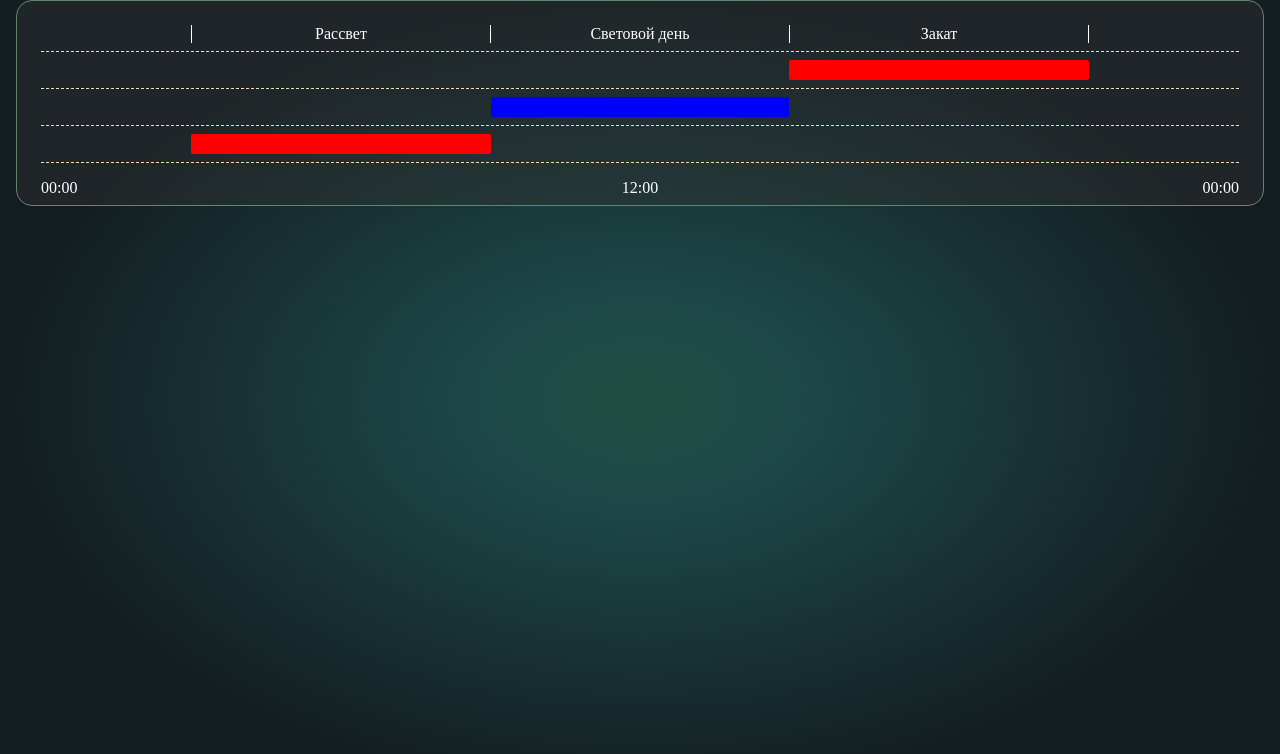
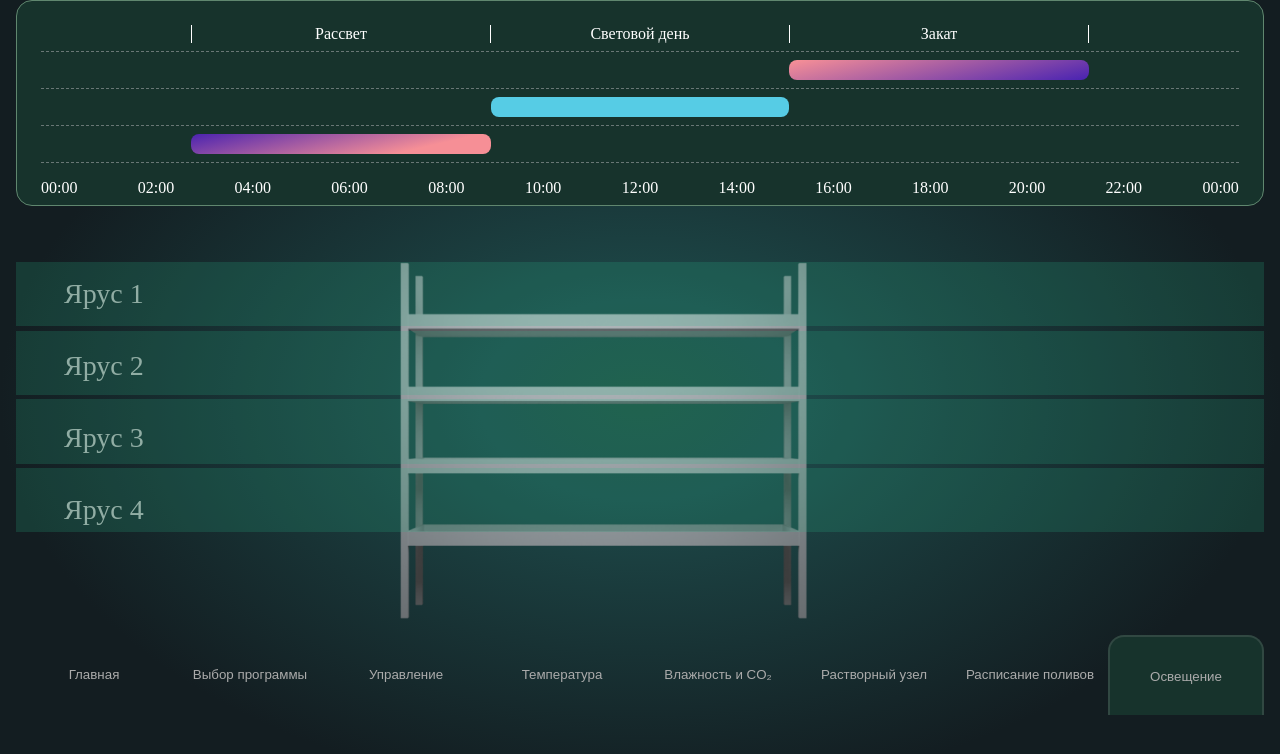
Before and after one commit to x3m4ikc/rea, a React (Create React App) app: page /light in a window 1280 px wide. Shown: the top 754 px of the page. Built offline with nearby package versions, Linux system fonts and the light colour scheme.

Commit message:
Start Logic LightPage

```diff
--- a/src/pages/Light/LightPage.css
+++ b/src/pages/Light/LightPage.css
@@ -1,9 +1,9 @@
 .boxxx {
     padding: 1.5rem 1.5rem 0.5rem;
-    margin: 0 1rem;
+    margin: 0 1rem 3.5rem;
     border-radius: 1rem;
     border: 1px solid #60876F;
-    background: rgba(51, 51, 51, 0.40);
+    background: rgba(23, 51, 44, 1);
 }
 
 .box-flex {
@@ -30,24 +30,33 @@
 
 .box-lines {
     margin-top: .5rem;
-    border-top: 1px dashed wheat;
+    border-top: 1px dashed #697775;
 }
 
 .box-line {
-    border-bottom: 1px dashed wheat;
+    border-bottom: 1px dashed #697775;
     padding-top: .5rem;
     padding-bottom: .5rem;
 }
 
 .dawn div, .sunset div {
-    border-radius: 2px;
-    background-color: red;
+    border-radius: .5rem;
     height: 20px;
 }
 
+.dawn div {
+    background: rgb(75,35,176);
+    background: linear-gradient(167deg, rgba(75,35,176,1) 0%, rgba(246,143,150,1) 75%);
+}
+
+.sunset div {
+    background: rgb(249,145,150);
+    background: linear-gradient(167deg, rgba(249,145,150,1) 0%, rgba(72,34,178,1) 100%);
+}
+
 .light-day div {
-    border-radius: 2px;
-    background-color: blue;
+    border-radius: .5rem;
+    background-color: #56cce5;
     height: 20px;
 }
 
@@ -62,3 +71,72 @@
     justify-content: space-between;
     color: white;
 }
+
+.dispaly-flex-box {
+    display: flex;
+    flex-direction: row;
+    width: 97.5%;
+    height: 100%;
+    margin: 1rem 15rem 0rem 1rem;
+    position: relative;
+}
+
+.cells-holder {
+    display: flex;
+    flex-direction: column;
+    color: #ABABAB;
+    font-size: 1.75rem;
+}
+
+.cells-text {
+    padding-top: 1rem;
+    padding-left: 1rem;
+}
+
+.light_image {
+    width: 80%;
+    height: 100%;
+    margin-left: 2.5rem;
+    padding-left: 12.5rem;
+    margin-right: auto;
+    position: relative;
+}
+
+.cells-item {
+    padding: 1rem 1rem 1rem 2rem;
+}
+
+.item-2 {
+    padding-top: 1.5rem;
+}
+
+.layer_1 {
+    position: absolute;
+    background-color:  rgba(43, 178, 136, 0.2);
+    width: 100%;
+    height: 18%;
+}
+
+.layer_2 {
+    position: absolute;
+    background-color:  rgba(43, 178, 136, 0.2);
+    margin-top: 5.5%;
+    width: 100%;
+    height: 18%;
+}
+
+.layer_3 {
+    position: absolute;
+    background-color:  rgba(43, 178, 136, 0.2);
+    margin-top: 11%;
+    width: 100%;
+    height: 18%;
+}
+
+.layer_4 {
+    position: absolute;
+    background-color:  rgba(43, 178, 136, 0.2);
+    margin-top: 16.5%;
+    width: 100%;
+    height: 18%;
+}
--- a/src/pages/Light/LightPage.js
+++ b/src/pages/Light/LightPage.js
@@ -1,6 +1,6 @@
-// import LightCenter from "../../Components/LightCenter/LightCenter";
-// import NavMenu from "../../Components/NavMenu/NavMenu";
+import NavMenu from "../../Components/NavMenu/NavMenu";
 // import TopLightCange from "../../Components/TopLightCange/TopLightCange";
+import image from '../../static/images/cells.png'
 import './LightPage.css';
 
 const LightPage = () => {
@@ -12,6 +12,7 @@ const LightPage = () => {
         //         <NavMenu />
         //     </div>
         // </div>
+        <div>
         <div className="boxxx">
             <div className="box-header box-flex">
                 <div className="zero"></div>
@@ -52,9 +53,48 @@ const LightPage = () => {
 
             <div className='box-time'>
                 <div>00:00</div>
+                <div>02:00</div>
+                <div>04:00</div>
+                <div>06:00</div>
+                <div>08:00</div>
+                <div>10:00</div>
                 <div>12:00</div>
+                <div>14:00</div>
+                <div>16:00</div>
+                <div>18:00</div>
+                <div>20:00</div>
+                <div>22:00</div>
                 <div>00:00</div>
             </div>
+
+
+        </div>
+
+        <div className='dispaly-flex-box'>
+            <ul className="cells-holder">
+                <li className="cells-item">
+                    <span className="cells-text">Ярус 1</span>
+                </li>
+                <li className="cells-item item-2">
+                    <span className="cells-text">Ярус 2</span>
+                </li>
+                <li className="cells-item item-2">
+                    <span className="cells-text">Ярус 3</span>
+                </li>
+                <li className="cells-item item-2">
+                    <span className="cells-text">Ярус 4</span>
+                </li>
+            </ul>
+            <div className="image-light-holder">
+                <img src={image} className="light_image"/>
+            </div>
+            <div className='layer_1' />
+            <div className='layer_2' />
+            <div className='layer_3' />
+            <div className='layer_4' />
+        </div>
+
+        <NavMenu />
 
         </div>
         )
```
Also changed, not shown: src/Components/LightCenter/LightCenter.css (deleted, +0 -68 lines), src/Components/LightCenter/LightCenter.js (deleted, +0 -32 lines), src/App.css (line endings or trailing spaces), 1 other file (tests, documents, lock files or other folders).
